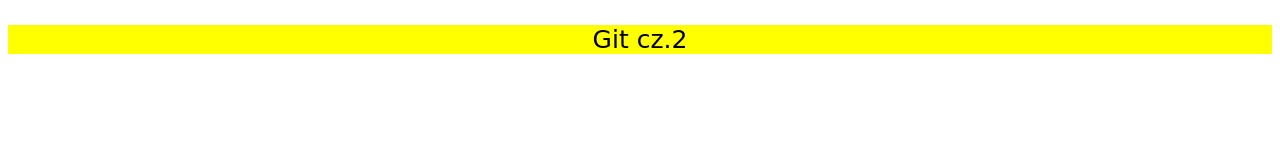
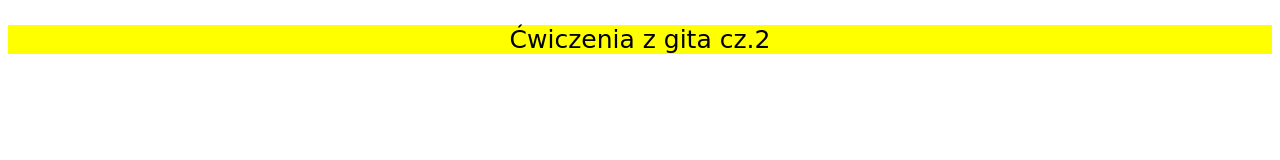
Before and after one commit to frontendpodyplomowe/git2, a plain HTML site: page index.html in a window 1280 px wide. Drawn offline with Linux system fonts and the light colour scheme.

Commit message:
changed paragraph

```diff
--- a/index.html
+++ b/index.html
@@ -9,6 +9,6 @@
 
 </head>
 <body>
-    <p>Git cz.2</p>
+    <p>Ćwiczenia z gita cz.2</p>
 </body>
 </html>
```
